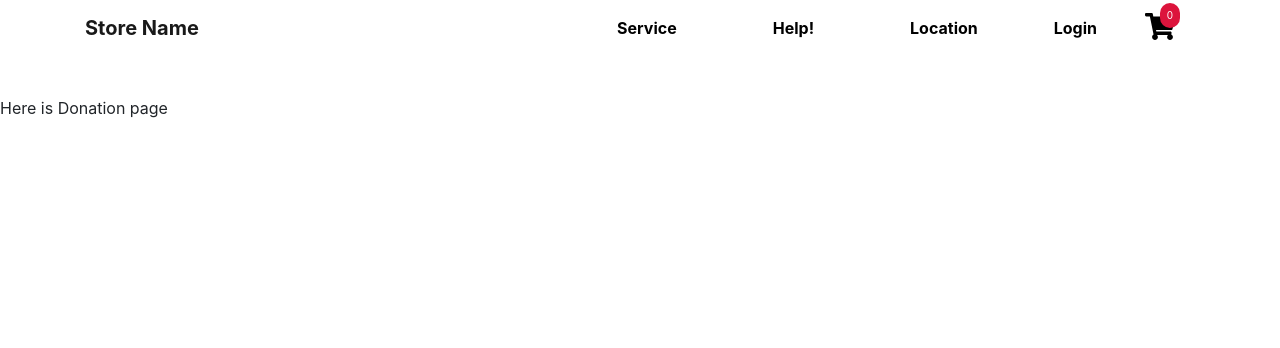
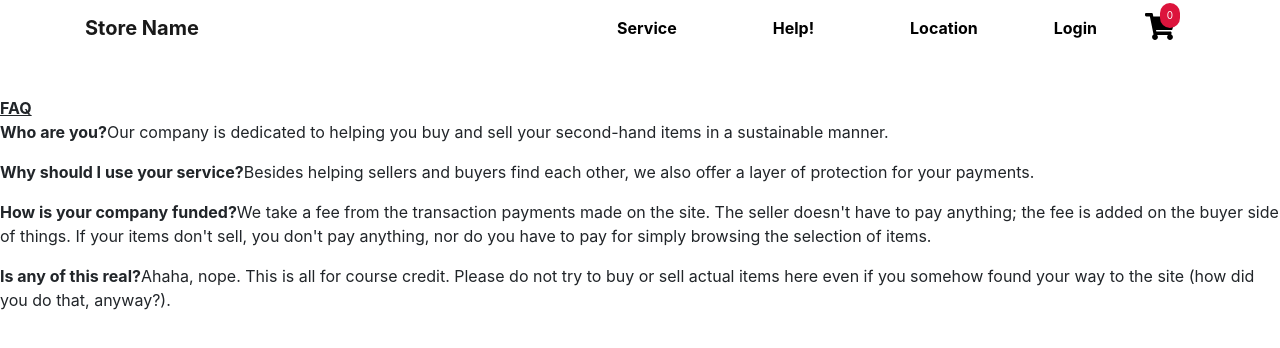
Before and after one commit to AlanDSilva/Autumn2020Project, a React (Create React App) app in the folder client/: page /help in a window 1280 px wide. Shown: the top 348 px of the page. Built offline with nearby package versions, Linux system fonts and the light colour scheme; no server answers.

Commit message:
Added an FAQ

```diff
--- a/client/src/components/mainpages/Help.js
+++ b/client/src/components/mainpages/Help.js
@@ -3,7 +3,24 @@ import React from 'react'
 function Help() {
     return (
         <div>
-            <br/><br/><br/><br/>Here is Donation page
+            <br/><br/><br/><br/><b><u>FAQ</u></b>
+
+            <p><b>Who are you?</b>
+            Our company is dedicated to helping you buy and sell your second-hand items in a sustainable manner.
+            </p>
+
+            <p><b>Why should I use your service?</b>
+            Besides helping sellers and buyers find each other, we also offer a layer of protection for your payments.
+            </p>
+
+            <p><b>How is your company funded?</b>
+            We take a fee from the transaction payments made on the site. The seller doesn't have to pay anything; the fee is added on the buyer side of things. If your items don't sell, you don't pay anything, nor do you have to pay for simply browsing the selection of items.
+            </p>
+
+
+            <p><b>Is any of this real?</b>
+            Ahaha, nope. This is all for course credit. Please do not try to buy or sell actual items here even if you somehow found your way to the site (how did you do that, anyway?).
+            </p>
         </div>
     )
 }
```
